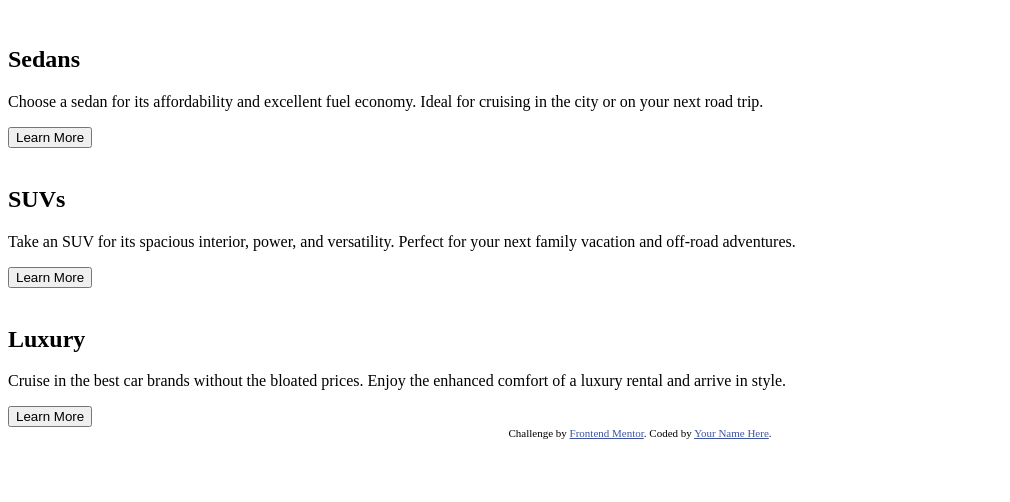
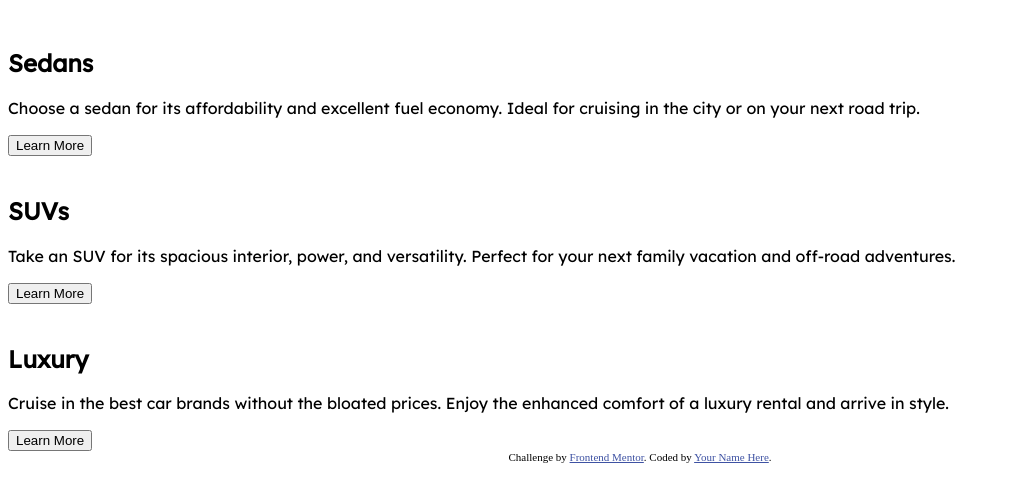
Before and after one commit to ch4r4j4/9Three-ColumnCardComponent, a website: page index.html in a window 1280 px wide. Shown: the whole page, without its empty margins (0-1010 px from the left). Drawn offline with Linux system fonts and the light colour scheme.

Commit message:
first steps in projetc

```diff
--- a/SASS/_globals.scss
+++ b/SASS/_globals.scss
@@ -0,0 +1,13 @@
+@import url('https://fonts.googleapis.com/css2?family=Lexend+Deca&display=swap');
+@import url('https://fonts.googleapis.com/css2?family=Big+Shoulders+Display:wght@700&display=swap');
+
+$outfit-family: 'Big Shoulders Display', cursive;
+$lexend-family: 'Lexend Deca', sans-serif;
+
+.main-container{
+    font-family: $outfit-family;
+}
+
+.card{
+    font-family: $lexend-family;
+}
--- a/index.html
+++ b/index.html
@@ -16,7 +16,7 @@
   </style>
 </head>
 <body>
-  <main class="">
+  <main class="main-contanier">
     <article class="card">
       <img src="" alt="" class="icon">
       <h1 class="titlecard">Sedans</h1>
```
Also changed, not shown: style.css, 1 other file.
